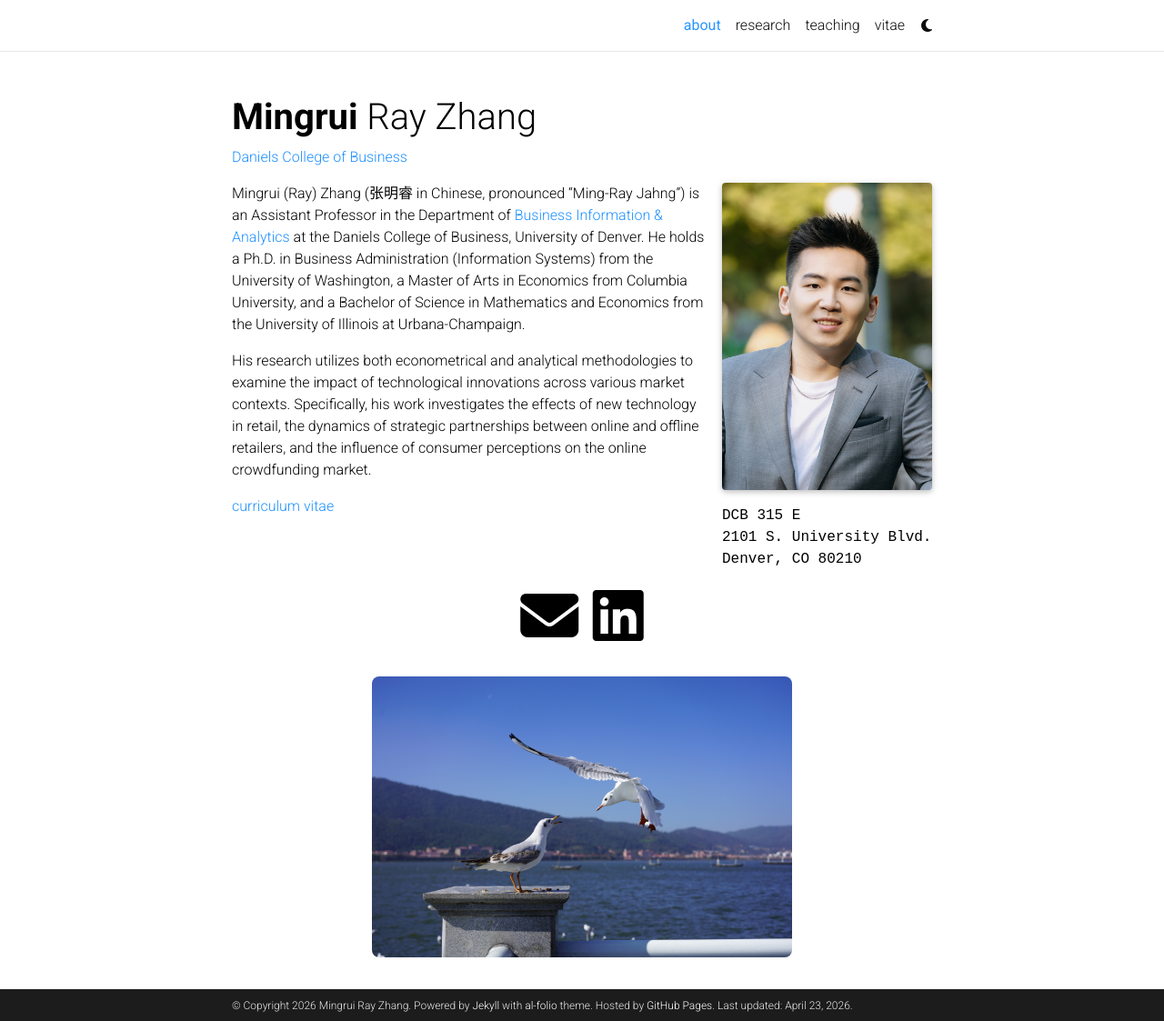
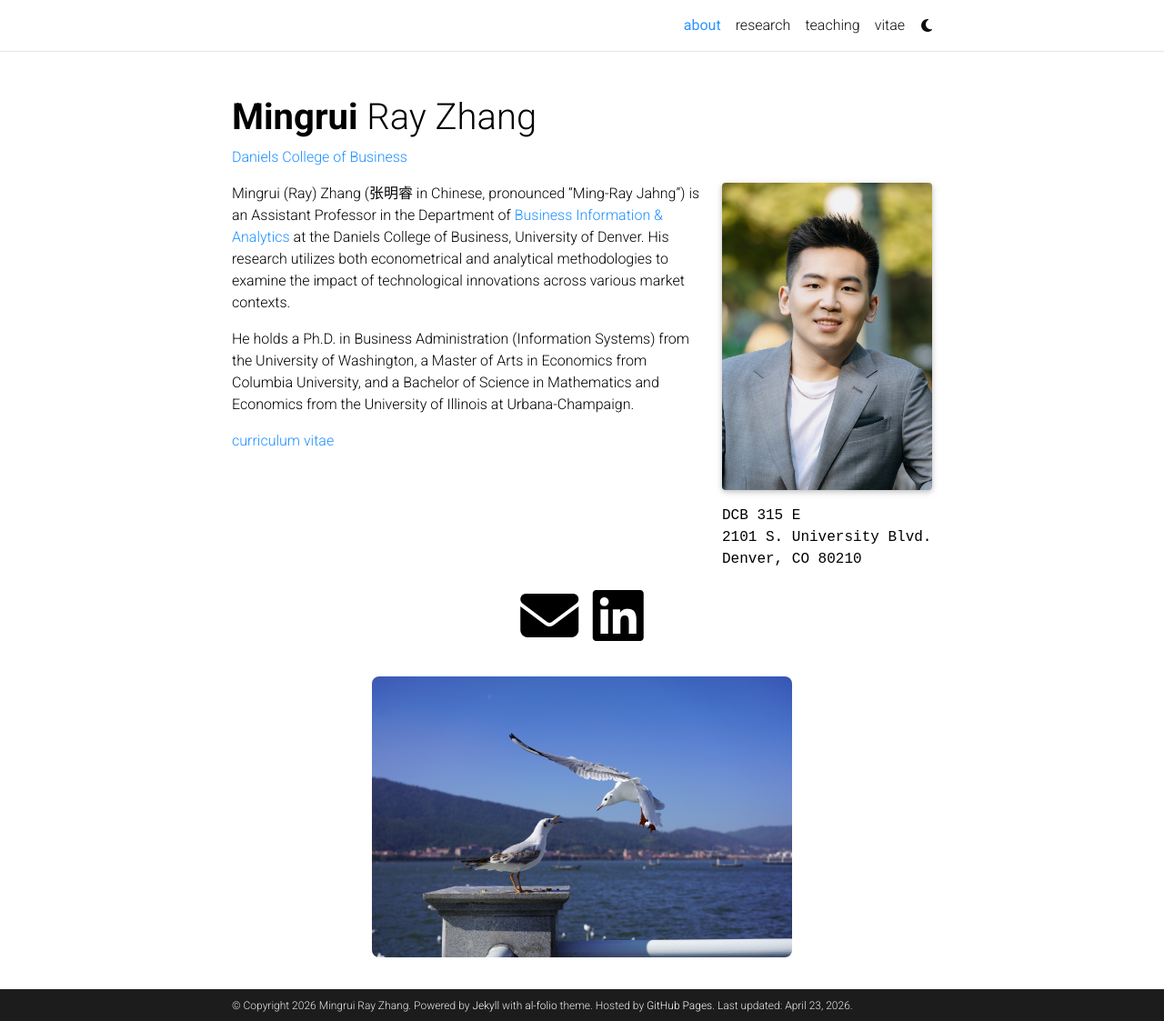
Before and after one commit to MingruiRayZhang/MingruiRayZhang.github.io, a Jekyll site: the page built from _pages/about.md, in a window 1280 px wide and 1123 px high. Shown: the whole window at 91% size. Built offline with Jekyll 4.4.1, drawn with Linux system fonts in a browser that asks for light colours; comment, search, counter and statistics services are not loaded; a style sheet for code colours, icons or effects is not loaded.

Commit message:
Update about.md

```diff
--- a/_pages/about.md
+++ b/_pages/about.md
@@ -19,8 +19,8 @@ selected_papers: false # includes a list of papers marked as "selected={true}"
 social: true  # includes social icons at the bottom of the page
 ---
 
-Mingrui (Ray) Zhang (张明睿 in Chinese, pronounced "Ming-Ray Jahng") is an Assistant Professor in the Department of [Business Information & Analytics](https://daniels.du.edu/business-information-analytics/) at the Daniels College of Business, University of Denver. He holds a Ph.D. in Business Administration (Information Systems) from the University of Washington, a Master of Arts in Economics from Columbia University, and a Bachelor of Science in Mathematics and Economics from the University of Illinois at Urbana-Champaign.
+Mingrui (Ray) Zhang (张明睿 in Chinese, pronounced "Ming-Ray Jahng") is an Assistant Professor in the Department of [Business Information & Analytics](https://daniels.du.edu/business-information-analytics/) at the Daniels College of Business, University of Denver. His research utilizes both econometrical and analytical methodologies to examine the impact of technological innovations across various market contexts.
 
-His research utilizes both econometrical and analytical methodologies to examine the impact of technological innovations across various market contexts. Specifically, his work investigates the effects of new technology in retail, the dynamics of strategic partnerships between online and offline retailers, and the influence of consumer perceptions on the online crowdfunding market.
+He holds a Ph.D. in Business Administration (Information Systems) from the University of Washington, a Master of Arts in Economics from Columbia University, and a Bachelor of Science in Mathematics and Economics from the University of Illinois at Urbana-Champaign.
 
 [curriculum vitae](https://mingruirayzhang.github.io/assets/pdf/Mingrui_Zhang_CV.pdf)
```
